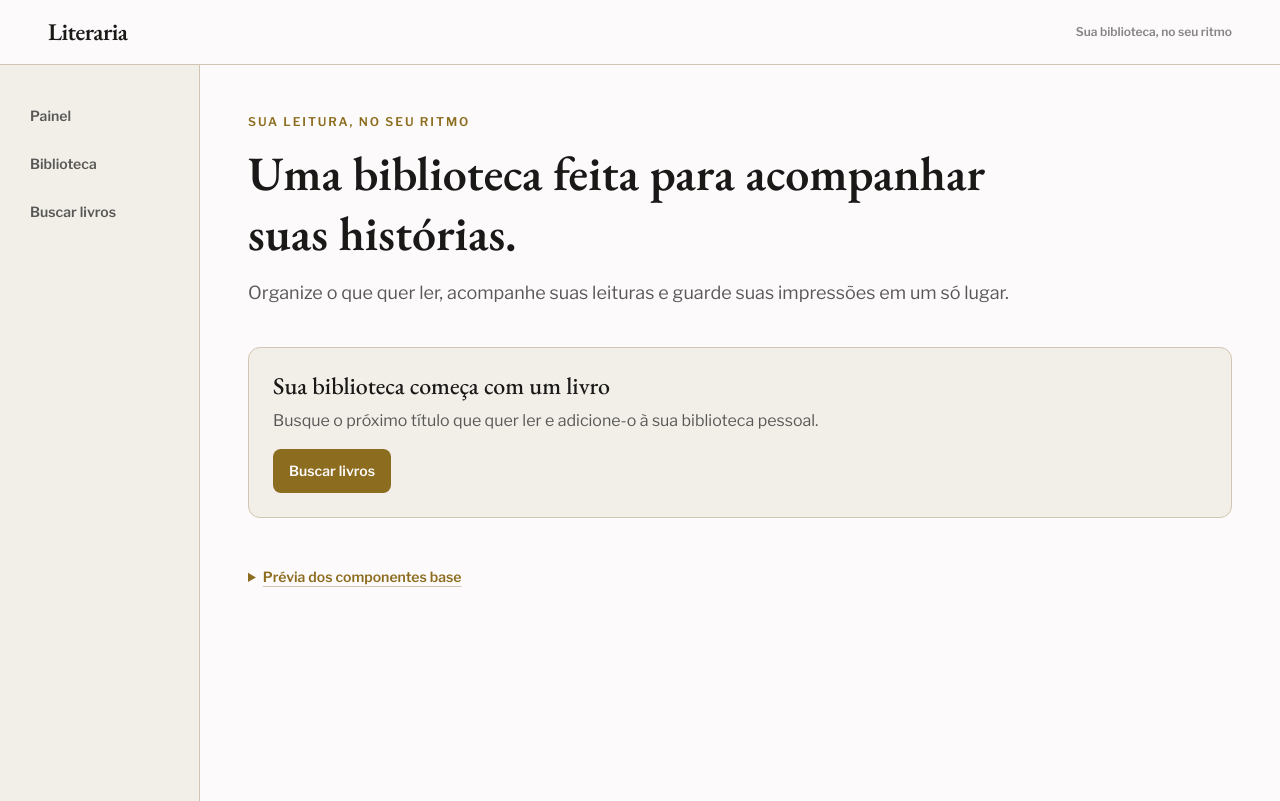
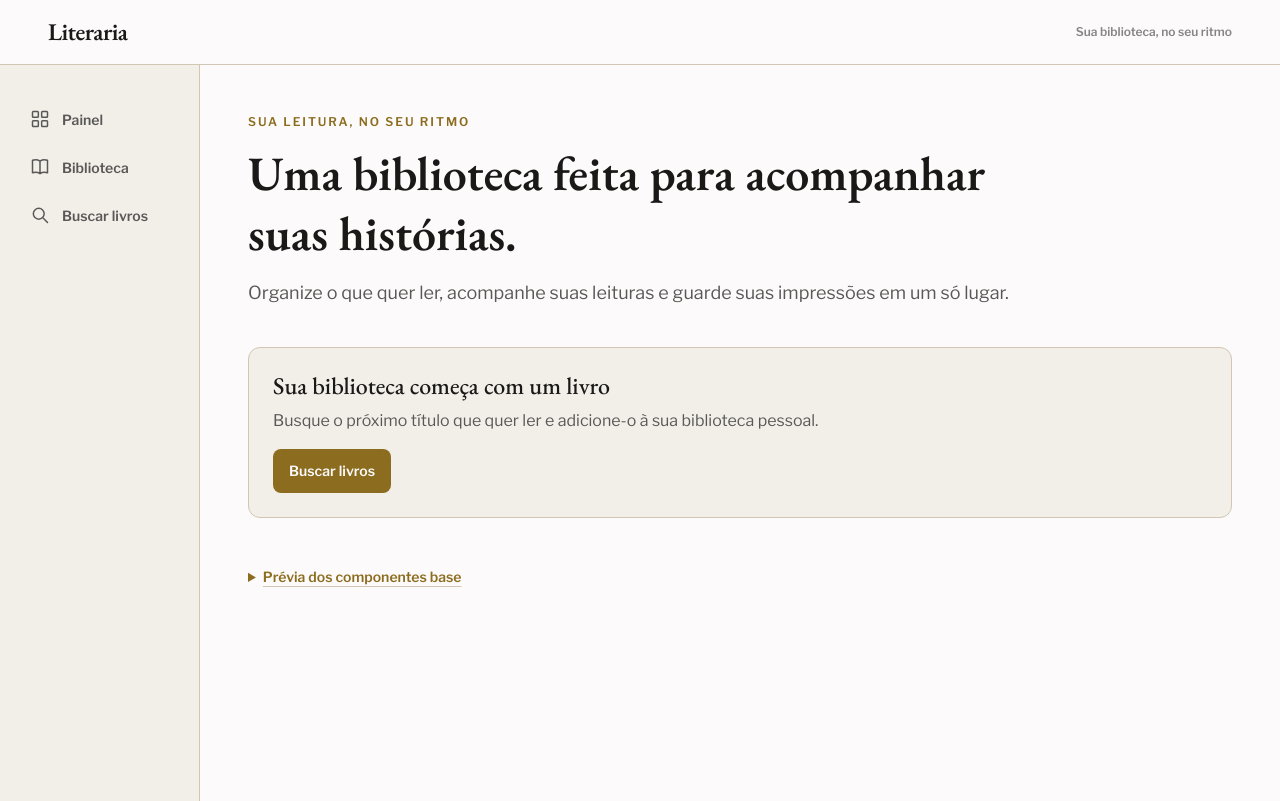
Before and after one commit to KauaGabriell/Library, a React (Vite) app in the folder apps/web/: page / in a window 1280 px wide. Built offline with nearby package versions, Linux system fonts and the light colour scheme.

Commit message:
feat(web): enhance navigation items with icons for improved UI

```diff
--- a/apps/web/src/components/layout/AppShell.tsx
+++ b/apps/web/src/components/layout/AppShell.tsx
@@ -1,9 +1,35 @@
 import { type ReactNode, useEffect, useId, useRef, useState } from "react";
 
 const navigationItems = [
-  { href: "/dashboard", label: "Painel" },
-  { href: "/library", label: "Biblioteca" },
-  { href: "/search", label: "Buscar livros" },
+  {
+    href: "/dashboard",
+    label: "Painel",
+    icon: (
+      <>
+        <rect x="3" y="3" width="7" height="7" rx="1" />
+        <rect x="14" y="3" width="7" height="7" rx="1" />
+        <rect x="3" y="14" width="7" height="7" rx="1" />
+        <rect x="14" y="14" width="7" height="7" rx="1" />
+      </>
+    ),
+  },
+  {
+    href: "/library",
+    label: "Biblioteca",
+    icon: (
+      <path d="M12 5v15M12 5C9 3 6 3 3 4v15c3-1 6-1 9 1 3-2 6-2 9-1V4c-3-1-6-1-9 1Z" />
+    ),
+  },
+  {
+    href: "/search",
+    label: "Buscar livros",
+    icon: (
+      <>
+        <circle cx="10.5" cy="10.5" r="6.5" />
+        <path d="m16 16 5 5" />
+      </>
+    ),
+  },
 ];
 
 type AppShellProps = {
@@ -20,7 +46,7 @@ function NavigationLinks({
 }) {
   return (
     <ul className="flex flex-col gap-1">
-      {navigationItems.map(({ href, label }) => {
+      {navigationItems.map(({ href, label, icon }) => {
         const isActive =
           activeHref === href || activeHref.startsWith(`${href}/`);
 
@@ -30,9 +56,22 @@ function NavigationLinks({
               href={href}
               aria-current={isActive ? "page" : undefined}
               onClick={onNavigate}
-              className={`block min-h-11 border-l-2 px-3 py-2 text-body-sm font-semibold transition-colors motion-reduce:transition-none ${isActive ? "border-l-brand-primary bg-background-surface text-text-primary" : "border-l-transparent text-text-secondary hover:bg-background-surface hover:text-text-primary"}`}
+              className={`group flex min-h-11 items-center gap-3 rounded-r-field border-l-2 px-3 py-2 text-body-sm font-semibold transition-colors duration-200 ease-out motion-reduce:transition-none ${isActive ? "border-l-brand-primary bg-text-primary/8 text-text-primary" : "border-l-transparent text-text-secondary hover:bg-text-primary/4 hover:text-text-primary focus-visible:bg-text-primary/4 focus-visible:text-text-primary"}`}
             >
-              {label}
+              <svg
+                aria-hidden="true"
+                focusable="false"
+                viewBox="0 0 24 24"
+                fill="none"
+                stroke="currentColor"
+                strokeWidth="1.8"
+                strokeLinecap="round"
+                strokeLinejoin="round"
+                className={`size-5 shrink-0 transition-transform duration-200 ease-out group-hover:translate-x-0.5 group-focus-visible:translate-x-0.5 motion-reduce:transform-none motion-reduce:translate-none motion-reduce:transition-none ${isActive ? "text-brand-primary" : ""}`}
+              >
+                {icon}
+              </svg>
+              <span>{label}</span>
             </a>
           </li>
         );
```
